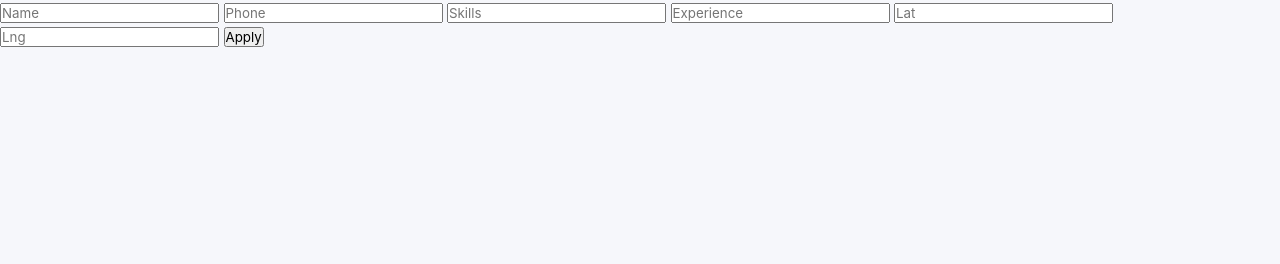
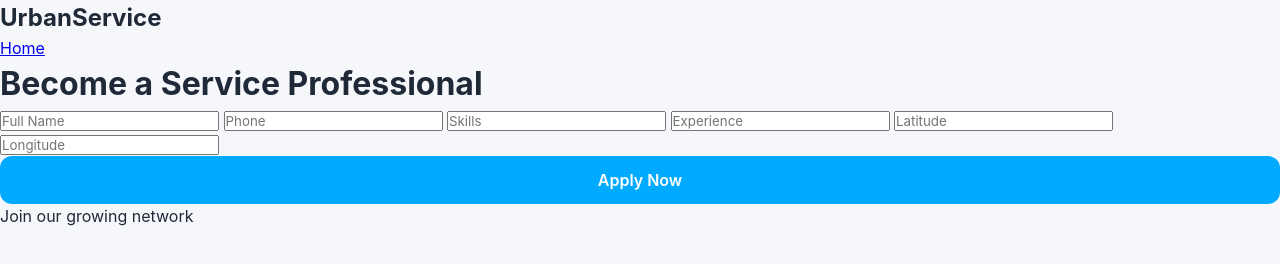
Before and after one commit to aryanpopalghat233-pixel/URBANSERVICS, a website: page public/worker.html in a window 1280 px wide. Drawn offline with Linux system fonts and the light colour scheme.

Commit message:
Update worker.html

```diff
--- a/public/worker.html
+++ b/public/worker.html
@@ -1,20 +1,37 @@
 <!DOCTYPE html>
 <html>
 <head>
+<title>Join as Professional</title>
 <link rel="stylesheet" href="style.css">
 </head>
 <body>
 
-<form id="workerForm">
-<input id="wname" placeholder="Name">
-<input id="wphone" placeholder="Phone">
-<input id="skills" placeholder="Skills">
+<header class="header">
+<div class="container nav">
+<h2 class="logo">UrbanService</h2>
+<a href="index.html">Home</a>
+</div>
+</header>
+
+<main class="container">
+
+<h1>Become a Service Professional</h1>
+
+<form id="workerForm" class="card form">
+<input id="wname" placeholder="Full Name" required>
+<input id="wphone" placeholder="Phone" required>
+<input id="skills" placeholder="Skills" required>
 <input id="experience" placeholder="Experience">
-<input id="lat" placeholder="Lat">
-<input id="lng" placeholder="Lng">
+<input id="lat" placeholder="Latitude">
+<input id="lng" placeholder="Longitude">
+<button class="btn">Apply Now</button>
+</form>
 
-<button>Apply</button>
-</form>
+</main>
+
+<footer class="footer">
+<p>Join our growing network</p>
+</footer>
 
 <script src="script.js"></script>
 </body>
```
